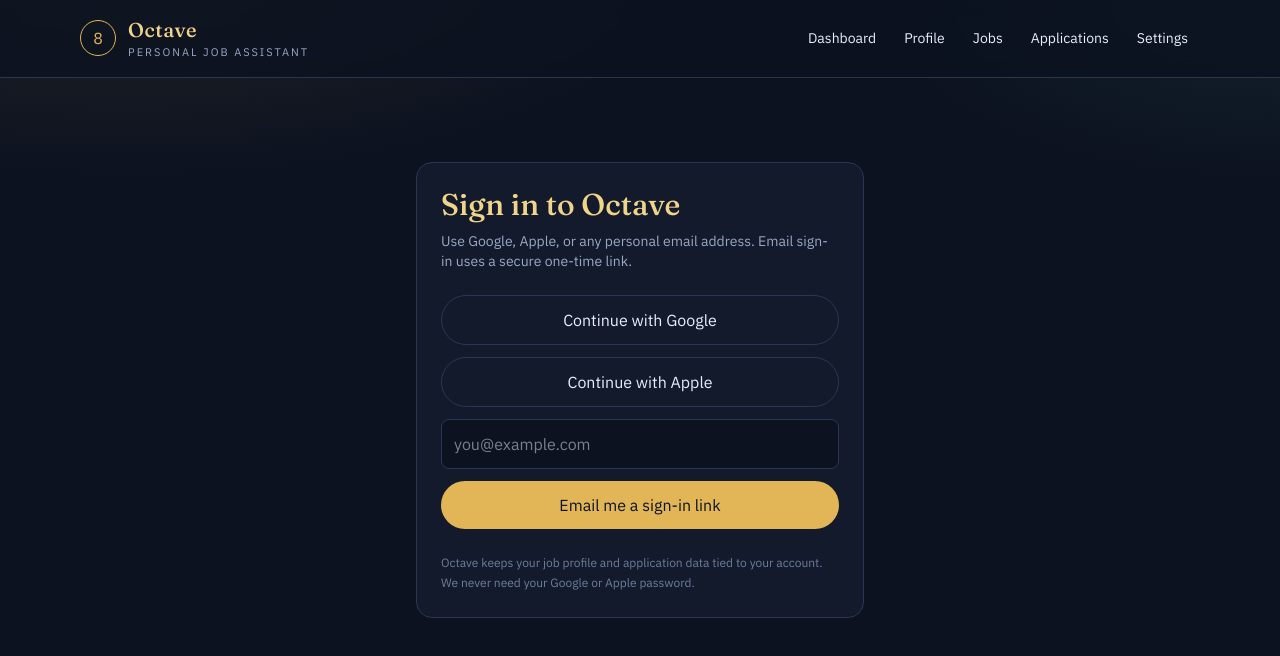
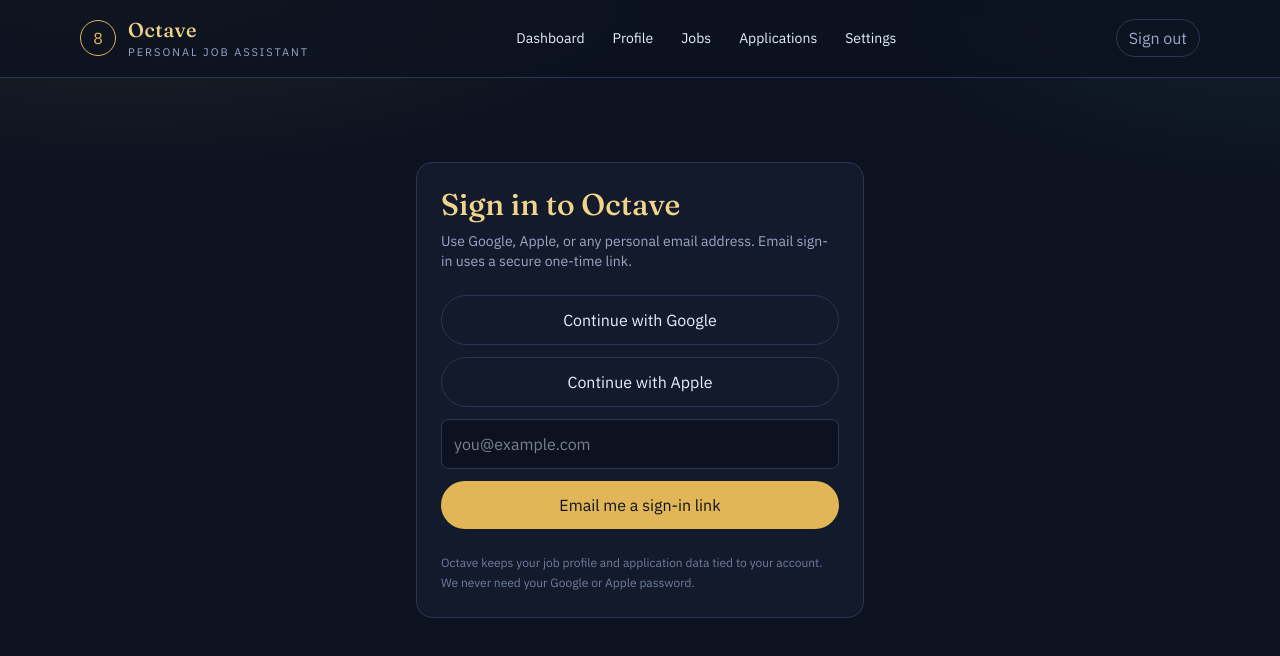
Before and after one commit to ravibilakanti/octave, a Next.js app: page /signin in a window 1280 px wide. Shown: the top 656 px of the page. Built offline with nearby package versions, Linux system fonts and the light colour scheme; no server answers.

Commit message:
Add sign out control

```diff
--- a/src/components/Nav.tsx
+++ b/src/components/Nav.tsx
@@ -3,6 +3,7 @@
 import Link from "next/link";
 import { usePathname } from "next/navigation";
 import { cn } from "@/lib/utils";
+import { signOut } from "next-auth/react";
 
 const links = [
   { href: "/", label: "Dashboard" },
@@ -47,6 +48,9 @@
             );
           })}
         </nav>
+        <button onClick={() => signOut({ callbackUrl: "/signin" })} className="ml-3 rounded-full border border-[#2a3654] px-3 py-1.5 text-sm text-[#9aa8c7] hover:text-white">
+          Sign out
+        </button>
       </div>
     </header>
   );
```
